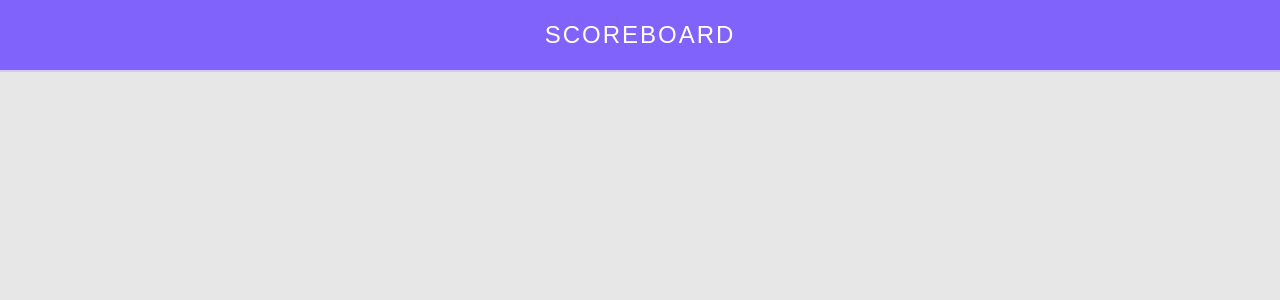
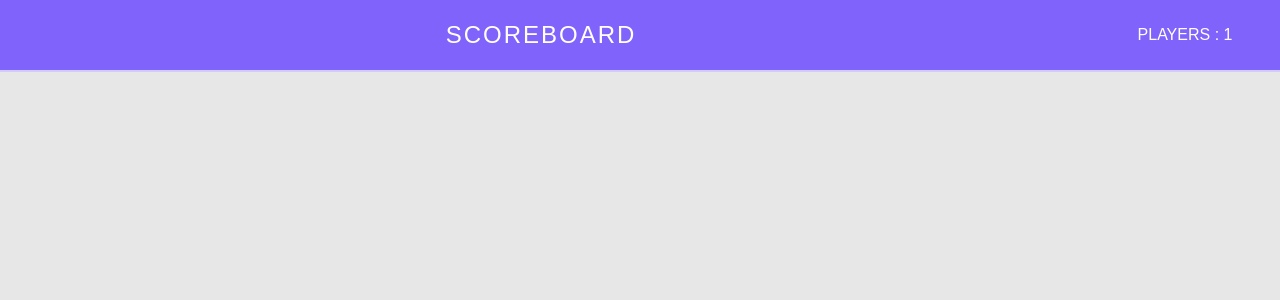
Before and after one commit to aakashsr/scoreboard, a React (Create React App) app: page / in a window 1280 px wide. Shown: the top 300 px of the page. Built offline with nearby package versions, Linux system fonts and the light colour scheme.

Commit message:
Added span element to show number of players in Header component

```diff
--- a/src/Header.js
+++ b/src/Header.js
@@ -1,11 +1,12 @@
-import React from 'react'
+import React from "react";
 
 function Header() {
-    return (
-        <header>
-            <h1>Scoreboard</h1>
-        </header>
-    )
+  return (
+    <header>
+      <h1>Scoreboard</h1>
+      <span className='stats'>Players : 1</span>
+    </header>
+  );
 }
 
-export default Header
+export default Header;
```
Also changed, not shown: 1 other file (tests, documents, lock files or other folders).
